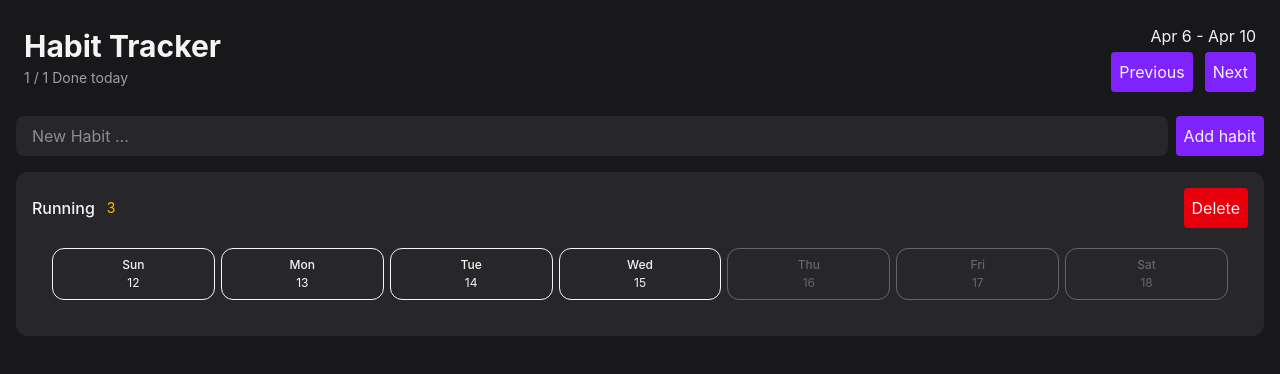
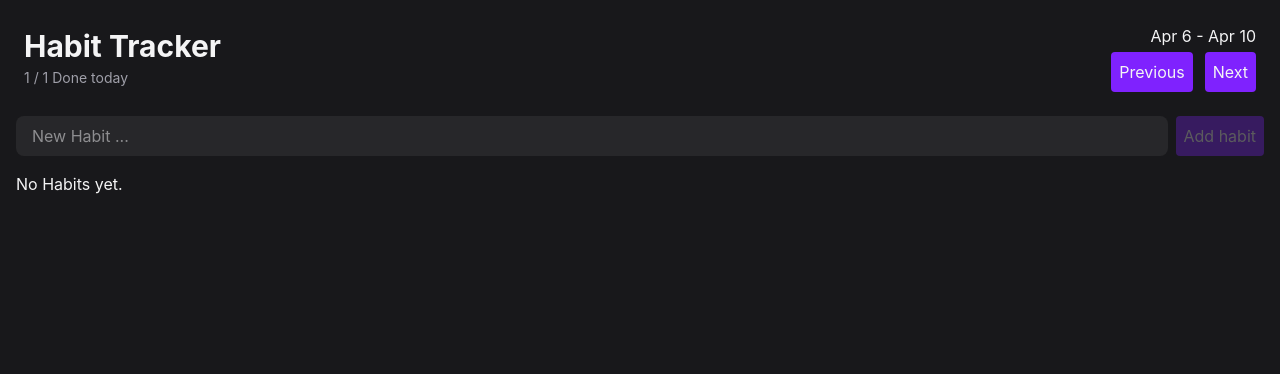
Before and after one commit to Oscar-Mont/habit-tracker, a React (Vite) app: page / in a window 1280 px wide. Shown: the top 374 px of the page. Built offline with nearby package versions, Linux system fonts and the light colour scheme.

Commit message:
Add creating and deleting habits functionality

```diff
--- a/src/App.tsx
+++ b/src/App.tsx
@@ -1,13 +1,28 @@
 import Header from './components/Header.tsx'
 import HabitForm from './components/HabitForm.tsx'
 import HabitList from './components/HabitList.tsx'
+import { useState } from 'react'
+import type { Habit } from './components/HabitList.tsx'
+
+
 
 export default function App() {
+
+  const [habits, setHabits] = useState<Habit[]>([])
+
+  function addHabit(name: string) {
+    setHabits([...habits, { id: crypto.randomUUID(), name }])
+  }
+
+  function deleteHabit(id: string) {
+    setHabits(curr => curr.filter(habit => habit.id !== id))
+  }
+
   return (
     <div className="max-w-2x1 mx-auto p-4 flex flex-col gap-4">
       <Header />
-      <HabitForm />
-      <HabitList />
+      <HabitForm addHabit={addHabit} />
+      <HabitList habits={habits} deleteHabit={deleteHabit} />
     </div>
 
   )
--- a/src/components/Button.tsx
+++ b/src/components/Button.tsx
@@ -4,12 +4,13 @@ type Variant = "primary" | "secondary" | "ghost-destructive" | "date"
 type ButtonProps = {
     children: ReactNode,
     disabled?: boolean,
-    variant?: Variant
+    variant?: Variant,
+    onClick?: () => void
 }
 
-export default function Button({ children, disabled = false, variant = "primary" }: ButtonProps) {
+export default function Button({ children, disabled = false, variant = "primary", onClick }: ButtonProps) {
     return (
-        <button disabled={disabled} className={`${getVariantStyles(variant)} p-2 rounded-sm disabled:opacity-30 disabled:cursor-not-allowed`}>{children}</button>
+        <button disabled={disabled} onClick={onClick} className={`${getVariantStyles(variant)} p-2 rounded-sm disabled:opacity-30 disabled:cursor-not-allowed`}>{children}</button>
     )
 }
 
--- a/src/components/HabitForm.tsx
+++ b/src/components/HabitForm.tsx
@@ -1,12 +1,27 @@
 import Button from "./Button";
-// import { useState } from "react";
+import { useState, type SubmitEvent } from "react";
 
-export default function HabitForm() {
-    // const [name, setName] = useState("")
+type HabitFormProps = {
+    addHabit: (name: string) => void
+}
+
+export default function HabitForm({ addHabit }: HabitFormProps) {
+    const [habitName, setHabitName] = useState("")
+
+    function handleSubmit(e: SubmitEvent) {
+        e.preventDefault()
+
+        if (habitName.trim() === "") {
+            return
+        }
+        setHabitName("")
+        addHabit(habitName)
+    }
+
     return (
-        <form className="flex gap-2" action="">
-            <input className="flex-1 rounded-lg bg-zinc-800 px-4 py-2 outline-none focus-visible:ring-2 focus-visible:ring-purple-500" type="text" placeholder="New Habit ..." />
-            <Button>Add habit</Button>
+        <form className="flex gap-2" action="" onSubmit={handleSubmit}>
+            <input className="flex-1 rounded-lg bg-zinc-800 px-4 py-2 outline-none focus-visible:ring-2 focus-visible:ring-purple-500" type="text" placeholder="New Habit ..." value={habitName} onChange={e => setHabitName(e.target.value)} />
+            <Button disabled={habitName.trim() === ""}>Add habit</Button>
         </form>
     )
 }
--- a/src/components/HabitItem.tsx
+++ b/src/components/HabitItem.tsx
@@ -1,14 +1,13 @@
-
-
+import type { Habit } from "./HabitList"
 import Button from "./Button"
 import { endOfWeek, startOfWeek, eachDayOfInterval, format, isFuture } from "date-fns"
 
 interface HabitItemProps {
-    // key: string,
-    name: string
+    habit: Habit,
+    deleteHabit: (id: string) => void
 }
 
-export default function HabitItem({ name }: HabitItemProps) {
+export default function HabitItem({ habit, deleteHabit }: HabitItemProps) {
     const visibleDates = eachDayOfInterval({
         start: startOfWeek(new Date()),
         end: endOfWeek(new Date())
@@ -19,10 +18,10 @@ export default function HabitItem({ name }: HabitItemProps) {
             {/*top section*/}
             <div className="flex items-center justify-between ">
                 <div className="flex gap-3 items-center">
-                    <span className="font-medium">{name}</span>
-                    <span className="text-sm text-amber-400">3</span>
+                    <span className="font-medium">{habit.name}</span>
+                    <span className="text-sm text-amber-400">3 days streak</span>
                 </div>
-                <Button variant="ghost-destructive">Delete</Button>
+                <Button onClick={() => deleteHabit(habit.id)} variant="ghost-destructive">Delete</Button>
             </div>
             {/*bottom section*/}
             <div className="flex gap-1.5 m-5">
--- a/src/components/HabitList.tsx
+++ b/src/components/HabitList.tsx
@@ -1,17 +1,25 @@
 // import Button from "./Button";
 import HabitItem from "./HabitItem"
 
-export default function HabitList() {
-    const habits = [
-        { id: 1, name: "Running" }
-    ]
+export type Habit = {
+    id: string,
+    name: string
+}
+
+type HabitListProps = {
+    habits: Habit[];
+    deleteHabit: (id: string) => void
+}
+
+export default function HabitList({ habits, deleteHabit }: HabitListProps) {
+
     if (habits.length === 0) {
         return <p>No Habits yet.</p>
     }
     return (
         <div className="flex flex-col gap-3">
             {habits.map(habit => (
-                <HabitItem key={habit.id} name={habit.name}></HabitItem>))}
+                <HabitItem key={habit.id} habit={habit} deleteHabit={deleteHabit}></HabitItem>))}
         </div>
     )
 }
```
